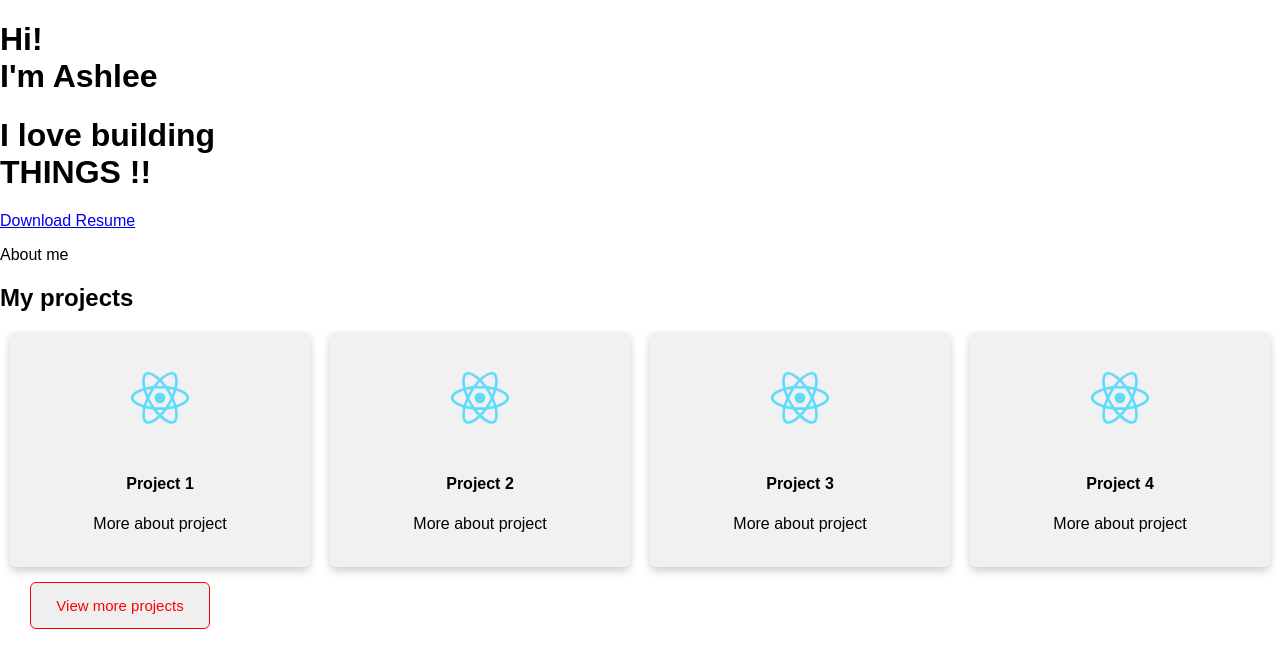
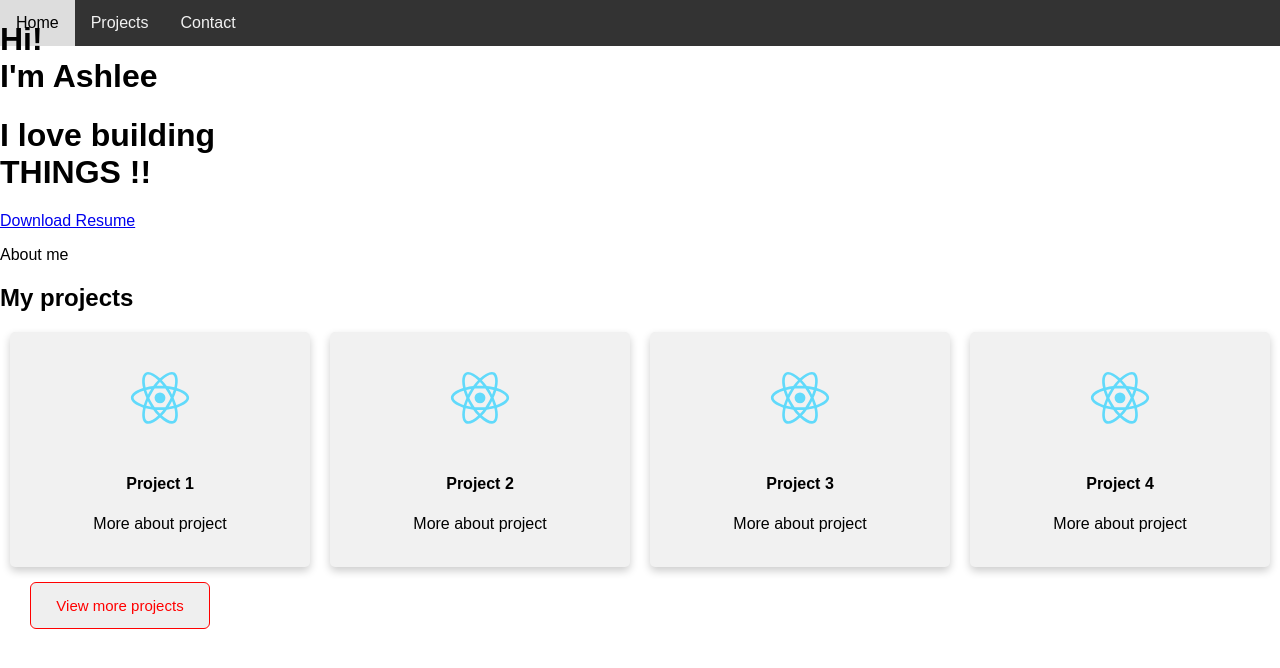
Before and after one commit to aekupor/me, a React (Create React App) app: page / in a window 1280 px wide. Shown: the top 668 px of the page. Built offline with nearby package versions, Linux system fonts and the light colour scheme.

Commit message:
Create nav bar

```diff
--- a/package.json
+++ b/package.json
@@ -7,8 +7,10 @@
     "@testing-library/jest-dom": "^4.2.4",
     "@testing-library/react": "^9.5.0",
     "@testing-library/user-event": "^7.2.1",
+    "bootstrap": "^4.5.2",
     "jquery": "^3.5.1",
     "react": "^16.13.1",
+    "react-bootstrap": "^1.3.0",
     "react-dom": "^16.13.1",
     "react-reveal": "^1.2.2",
     "react-scripts": "3.4.1",
--- a/src/App.js
+++ b/src/App.js
@@ -3,14 +3,16 @@ import './App.css';
 import Introduction from './components/introduction'
 import About from './components/about'
 import Projects from './components/projects'
+import Navbar from './components/navbar'
 
 class App extends Component {
   render() {
     return (
       <div>
-  			<Introduction></Introduction>
-        <About></About>
-        <Projects></Projects>
+        <Navbar />
+  			<Introduction />
+        <About />
+        <Projects />
       </div>
     );
   }
--- /dev/null
+++ b/src/components/navbar.jsx
@@ -0,0 +1,14 @@
+import React, { Component } from 'react'
+import '../css/navbar.css'
+
+export default class MyNavbar extends Component{
+  render() {
+      return (
+        <div class = "navbar">
+          <a href="#home">Home</a>
+          <a href="#projects">Projects</a>
+          <a href="#contact">Contact</a>
+        </div>
+      );
+    }
+}
--- /dev/null
+++ b/src/css/navbar.css
@@ -0,0 +1,29 @@
+/* The navigation bar */
+.navbar {
+  overflow: hidden;
+  background-color: #333;
+  position: fixed; /* Set the navbar to fixed position */
+  top: 0; /* Position the navbar at the top of the page */
+  width: 100%; /* Full width */
+}
+
+/* Links inside the navbar */
+.navbar a {
+  float: left;
+  display: block;
+  color: #f2f2f2;
+  text-align: center;
+  padding: 14px 16px;
+  text-decoration: none;
+}
+
+/* Change background on mouse-over */
+.navbar a:hover {
+  background: #ddd;
+  color: black;
+}
+
+/* Main content */
+.main {
+  margin-top: 30px; /* Add a top margin to avoid content overlay */
+}
```
Also changed, not shown: 1 other file (tests, documents, lock files or other folders).
